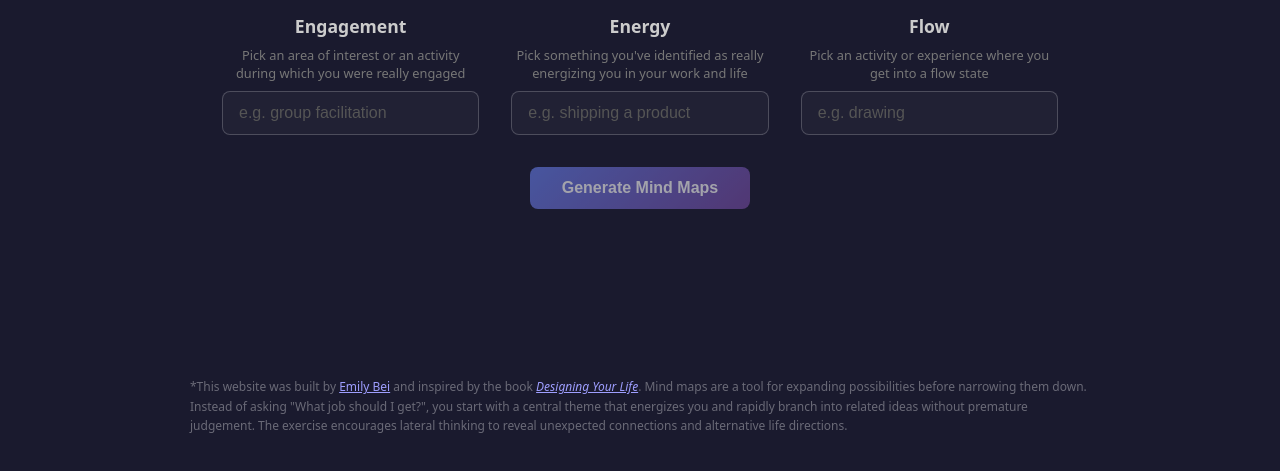
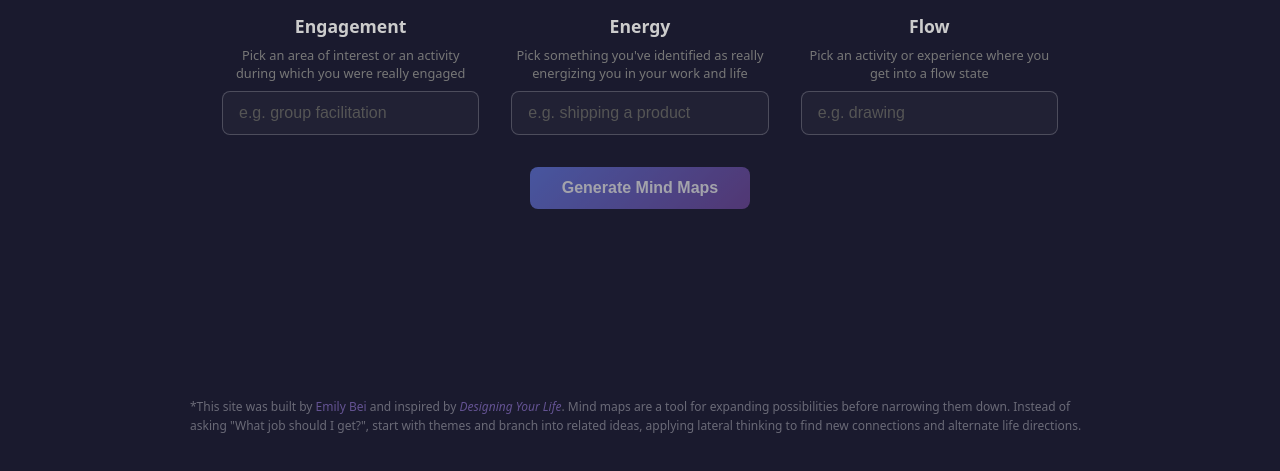
Before and after one commit to alpinemily/career-mind-map, a website built with Vite: page index.html in a window 1280 px wide. Shown: the part 329-800 px from the top of the page. Built offline with nearby package versions, Linux system fonts and the light colour scheme.

Commit message:
Update footnote about design your life, shorten description

```diff
--- a/index.html
+++ b/index.html
@@ -69,7 +69,7 @@
         </div>
 
         <button id="generate-btn">Generate Mind Maps</button>
-        <p class="exercise-note">*This website was built by <a href="https://alpinemily.com/about" target="_blank" rel="noopener">Emily Bei</a> and inspired by the book <a href="https://designingyour.life" target="_blank" rel="noopener"><em>Designing Your Life</em></a>. Mind maps are a tool for expanding possibilities before narrowing them down. Instead of asking "What job should I get?", you start with a central theme that energizes you and rapidly branch into related ideas without premature judgement. The exercise encourages lateral thinking to reveal unexpected connections and alternative life directions.
+        <p class="exercise-note">*This site was built by <a href="https://alpinemily.com/about" target="_blank" rel="noopener">Emily Bei</a> and inspired by <a href="https://designingyour.life/books-designing-life-original-book" target="_blank" rel="noopener"><em>Designing Your Life</em></a>. Mind maps are a tool for expanding possibilities before narrowing them down. Instead of asking "What job should I get?", start with themes and branch into related ideas, applying lateral thinking to find new connections and alternate life directions.
       </div>
 
       <!-- Loading indicator -->
--- a/src/style.css
+++ b/src/style.css
@@ -182,13 +182,13 @@ header h1 {
   text-align: center;
 }
 
-.exercise-note-link {
-  color: rgba(255, 255, 255, 0.35);
-  text-decoration: underline;
+.exercise-note a {
+  color: rgba(160, 130, 230, 0.55);
+  text-decoration: none;
 }
 
-.exercise-note-link:hover {
-  color: rgba(255, 255, 255, 0.6);
+.exercise-note a:hover {
+  color: rgba(160, 130, 230, 0.8);
 }
 
 .exercise-note {
```
